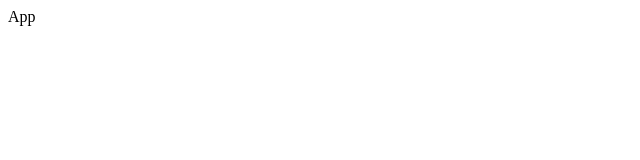
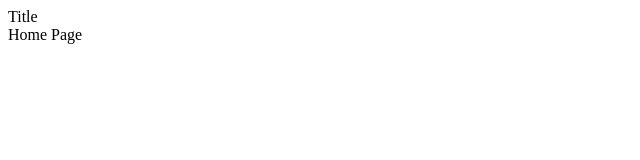
Before and after one commit to Wolfushima/react-shopping-cart, a React (Create React App) app: page / in a window 1280 px wide. Shown: the top 160 px of the page, without its empty margins (0-640 px from the left). Built offline with nearby package versions, Linux system fonts and the light colour scheme.

Commit message:
File structure for src

```diff
--- a/src/App.js
+++ b/src/App.js
@@ -1,10 +1,10 @@
 import React from 'react';
+import { RouterProvider } from 'react-router-dom';
+import router from './router';
 
 function App() {
   return (
-    <div className="App">
-      App
-    </div>
+    <RouterProvider router={router} />
   );
 }
 
--- /dev/null
+++ b/src/router.jsx
@@ -0,0 +1,19 @@
+import React from 'react';
+import { createBrowserRouter } from 'react-router-dom';
+import Root from './routes/root';
+import Home from './routes/Home';
+
+const router = createBrowserRouter([
+  {
+    path: '/',
+    element: <Root />,
+    children: [
+      {
+        index: true,
+        element: <Home />,
+      },
+    ],
+  },
+]);
+
+export default router;
--- /dev/null
+++ b/src/routes/Home.jsx
@@ -0,0 +1,9 @@
+import React from 'react';
+
+const Home = () => (
+  <div>
+    Home Page
+  </div>
+);
+
+export default Home;
--- /dev/null
+++ b/src/routes/root.jsx
@@ -0,0 +1,13 @@
+import React from 'react';
+import { Outlet } from 'react-router-dom';
+
+export default function Root() {
+  return (
+    <>
+      <header>Title</header>
+      <div>
+        <Outlet />
+      </div>
+    </>
+  );
+}
```
Also changed, not shown: src/routes/Films.jsx (added), src/routes/shop/Browse.jsx (added), src/routes/shop/Cart.jsx (added), src/routes/shop/CheckOut.jsx (added), src/routes/shop/Shop.jsx (added).
